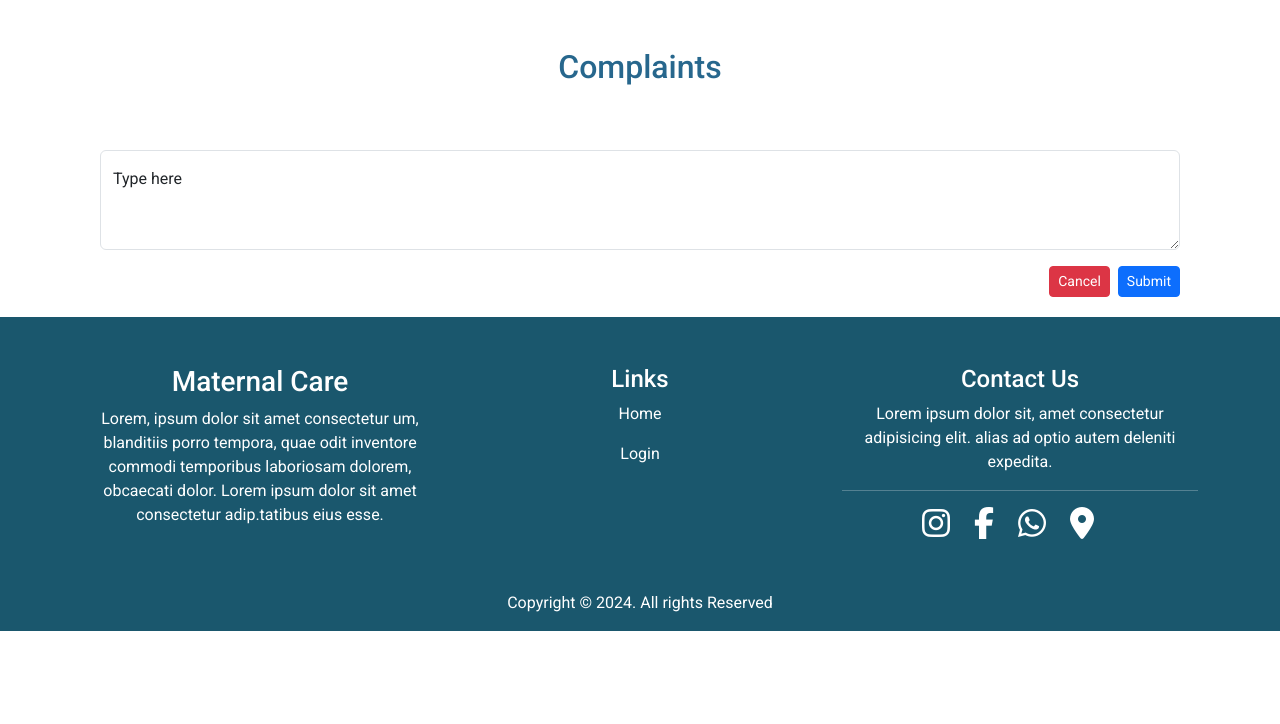
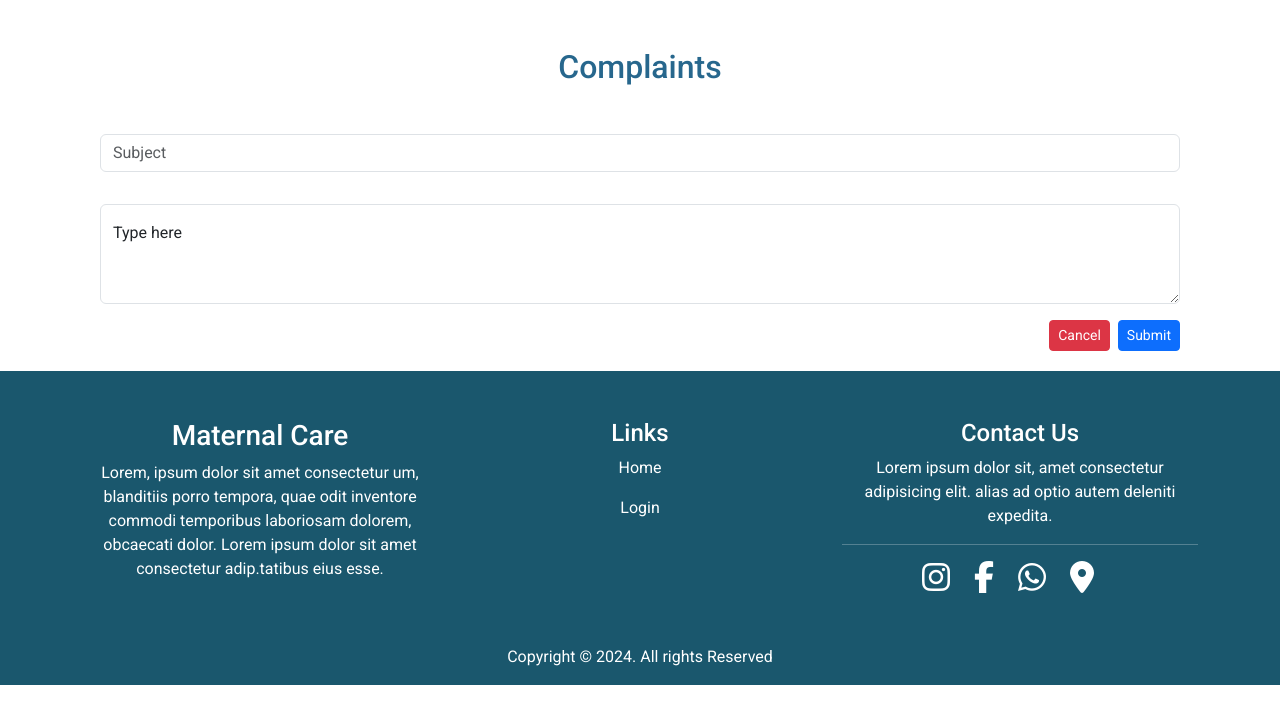
Before and after one commit to aadilmansoor/maternal-care, a React (Create React App) app: page /user/complaints in a window 1280 px wide. Shown: the top 724 px of the page. Built offline with nearby package versions, Linux system fonts and the light colour scheme.

Commit message:
subject added in complaint page

```diff
--- a/src/pages/Client/ClientComplaint/Complaint.jsx
+++ b/src/pages/Client/ClientComplaint/Complaint.jsx
@@ -1,11 +1,19 @@
 import "./Complaint.css";
-import { Button, FloatingLabel, Form } from "react-bootstrap";
+import { Button, FloatingLabel, Form, InputGroup } from "react-bootstrap";
 
 const Complaint = () => {
   return (
     <div>
       <h2 className="my-5 text-center">Complaints</h2>
+
       <div className="wid">
+      <InputGroup className="mb-3">
+        <Form.Control
+          placeholder="Subject"
+          aria-label="Username"
+
+        />
+      </InputGroup>
         <div class="input-group mb-3"></div>
         <FloatingLabel controlId="floatingTextarea2" label="Type here">
           <Form.Control
@@ -23,6 +31,7 @@ const Complaint = () => {
           </Button>{" "}
         </div>
       </div>
+
     </div>
   );
 };
```
